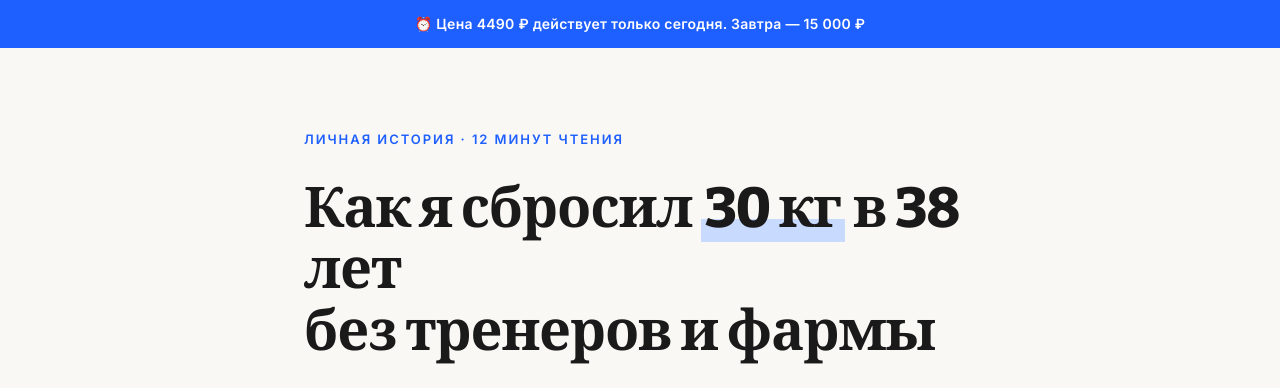
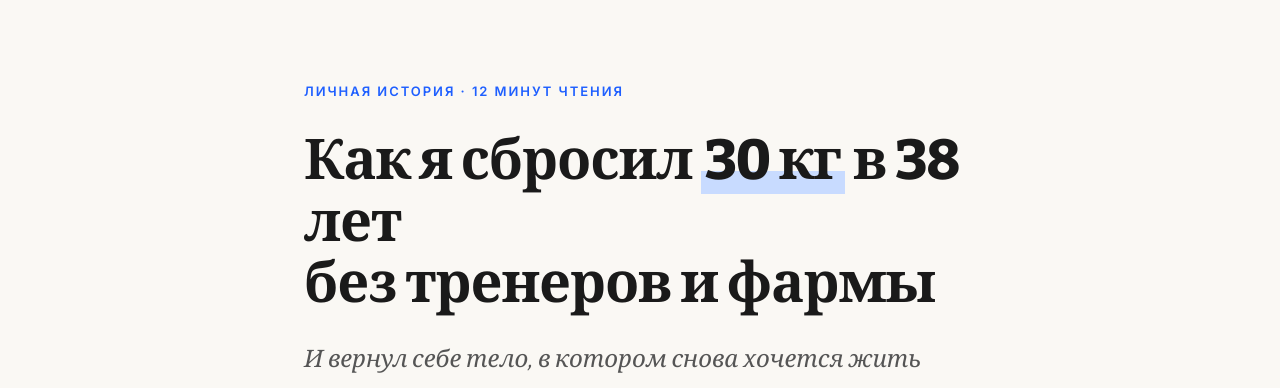
Before and after one commit to nastyabarashkovaru-gif/kuzyuk-method, a plain HTML site: page index.html in a window 1280 px wide. Shown: the top 388 px of the page. Drawn offline with nearby package versions, Linux system fonts and the light colour scheme.

Commit message:
Update index.html

```diff
--- a/index.html
+++ b/index.html
@@ -528,9 +528,6 @@ body {
 </head>
 <body>
 
-<div class="timer-bar">
-  ⏰ Цена 4490 ₽ действует только сегодня. Завтра — 15 000 ₽
-</div>
 
 <section class="hero">
   <div class="container">
```
